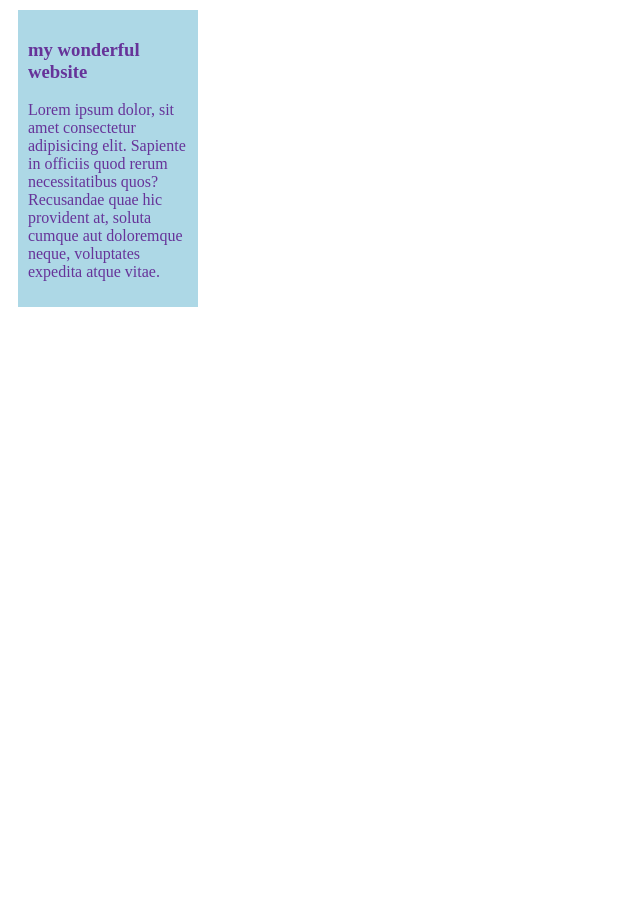
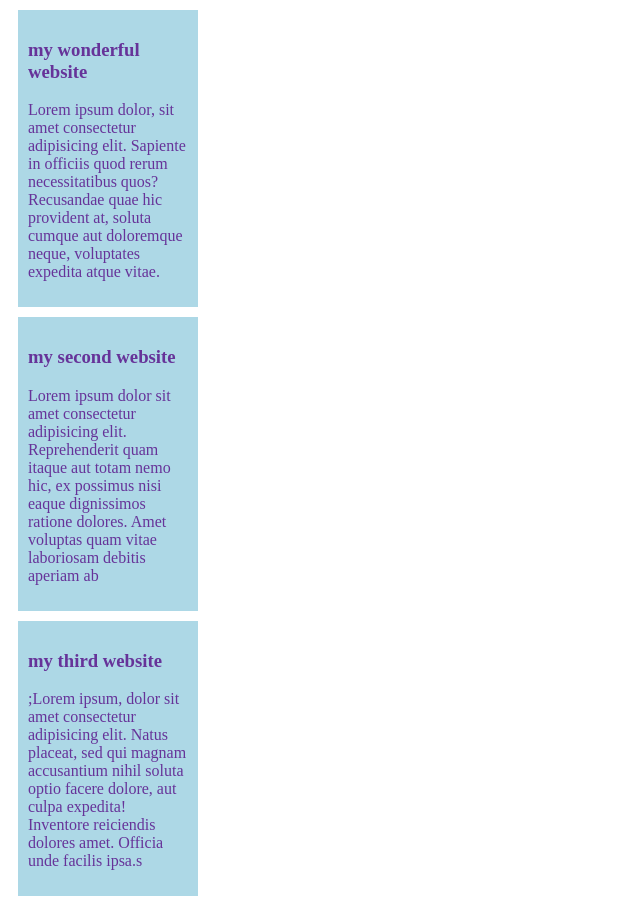
Before and after one commit to afrojakeya10/my-second-repo, a plain HTML site: page index.html in a window 1280 px wide. Shown: the whole page, without its empty margins (0-640 px from the left). Before the commit the page ends 800 px from the top, so only its background shows below. Drawn offline with Linux system fonts and the light colour scheme.

Commit message:
added the second third website

```diff
--- a/index.html
+++ b/index.html
@@ -13,5 +13,17 @@
     </h3>
     <p>Lorem ipsum dolor, sit amet consectetur adipisicing elit. Sapiente in officiis quod rerum necessitatibus quos? Recusandae quae hic provident at, soluta cumque aut doloremque neque, voluptates expedita atque vitae.
   </div>
+  <div>
+    <h3>my second website</h3>
+    <p>
+      Lorem ipsum dolor sit amet consectetur adipisicing elit. Reprehenderit quam itaque aut totam nemo hic, ex possimus nisi eaque dignissimos ratione dolores. Amet voluptas quam vitae laboriosam debitis aperiam ab
+    </p>
+  </div>
+  <div>
+    <h3>my third website</h3>
+    <p>
+      ;Lorem ipsum, dolor sit amet consectetur adipisicing elit. Natus placeat, sed qui magnam accusantium nihil soluta optio facere dolore, aut culpa expedita! Inventore reiciendis dolores amet. Officia unde facilis ipsa.s
+    </p>
+  </div>
 </body>
 </html>
```
